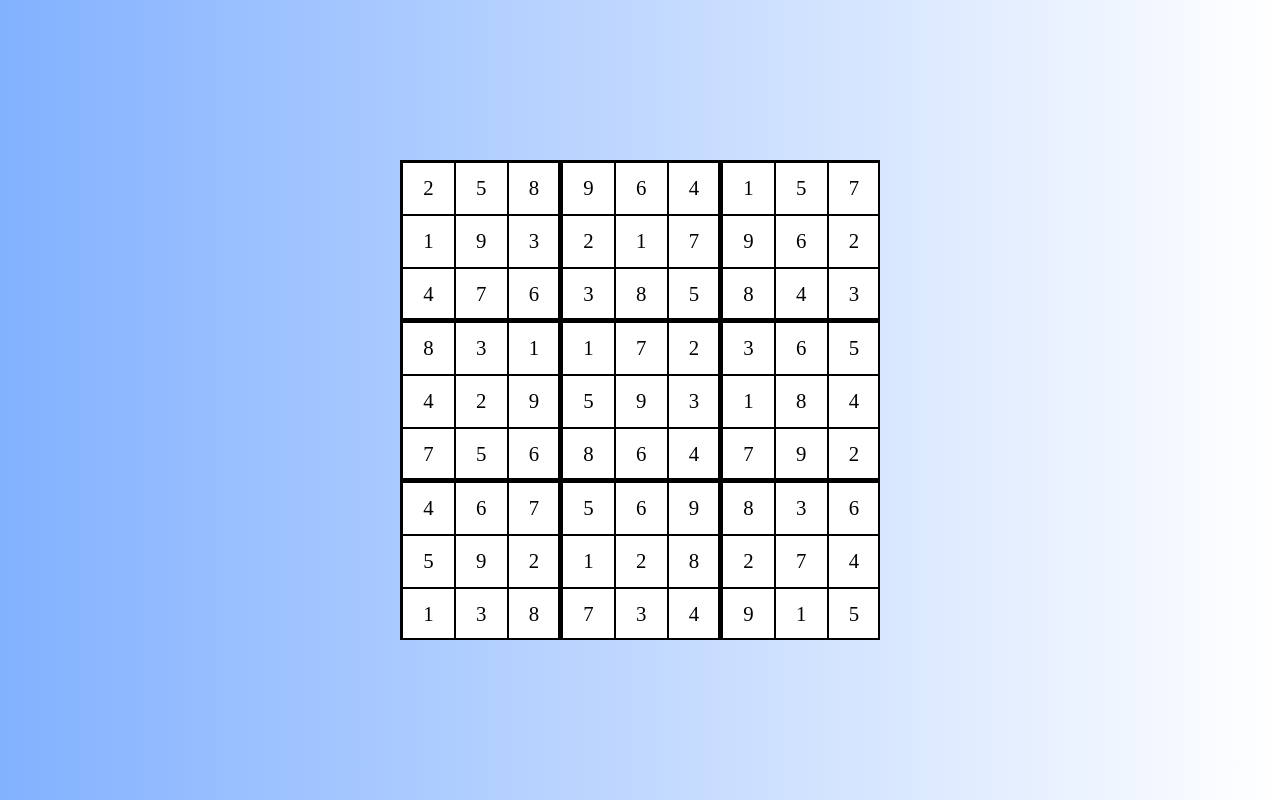
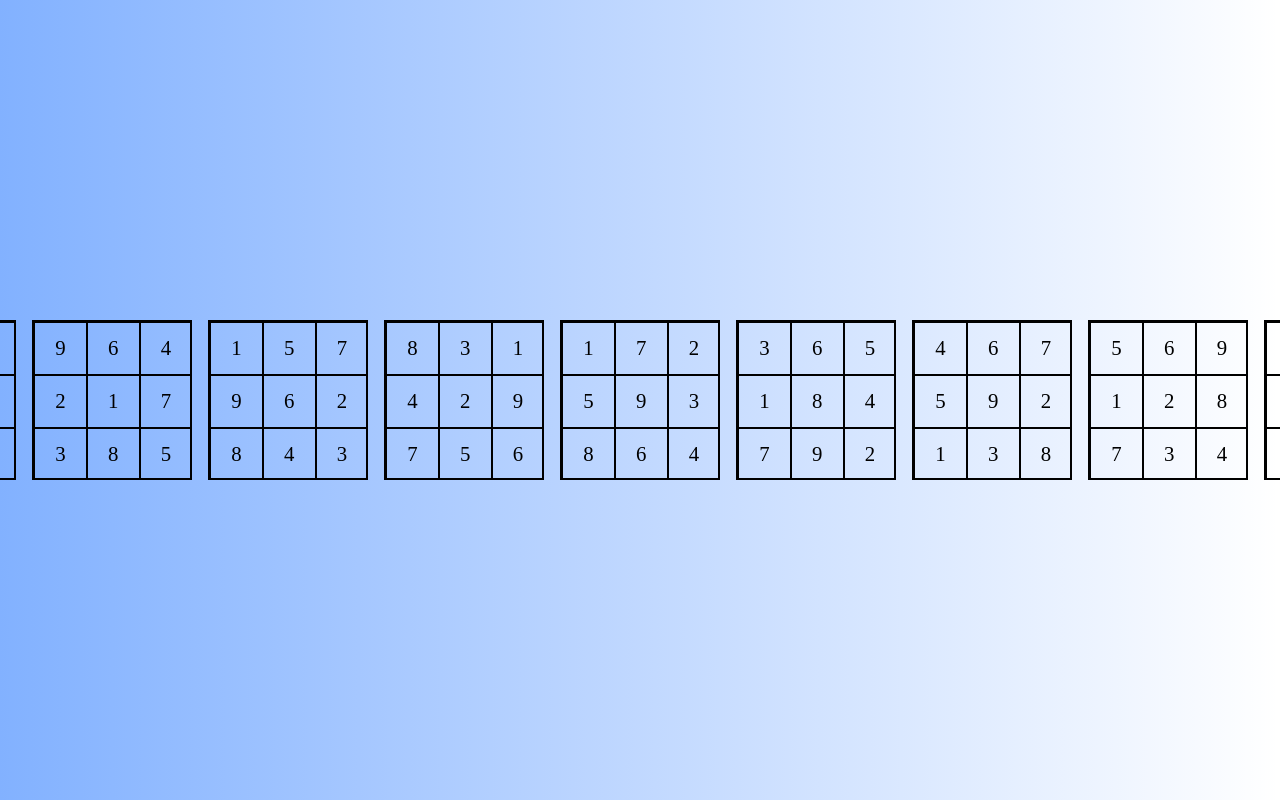
Before and after one commit to juuliana/sudoku, a Next.js app: page / in a window 1280 px wide. Built offline with nearby package versions, Linux system fonts and the light colour scheme.

Commit message:
fix: fix design

```diff
--- a/src/components/frame/styles.ts
+++ b/src/components/frame/styles.ts
@@ -2,6 +2,14 @@
 import styled from "styled-components";
 
 export const Container = styled.div`
+  display: flex;
+  flex-direction: row;
+  gap: 1rem;
+  align-items: center;
+  justify-content: center;
+`;
+
+export const Main = styled.div`
   display: grid;
   grid-template-columns: 1fr 1fr 1fr;
   background-color: white;
@@ -32,3 +40,20 @@ export const Item = styled.div`
     font-weight: 500;
   }
 `;
+
+export const Button = styled.div`
+  display: flex;
+  justify-content: center;
+  align-items: center;
+  cursor: pointer;
+
+  width: 10rem;
+  height: 3rem;
+  background-color: #fff998;
+  border: 1px solid #fff;
+  border-radius: 10px;
+
+  color: #000;
+  font-size: 1.3rem;
+  font-weight: 500;
+`;
```
